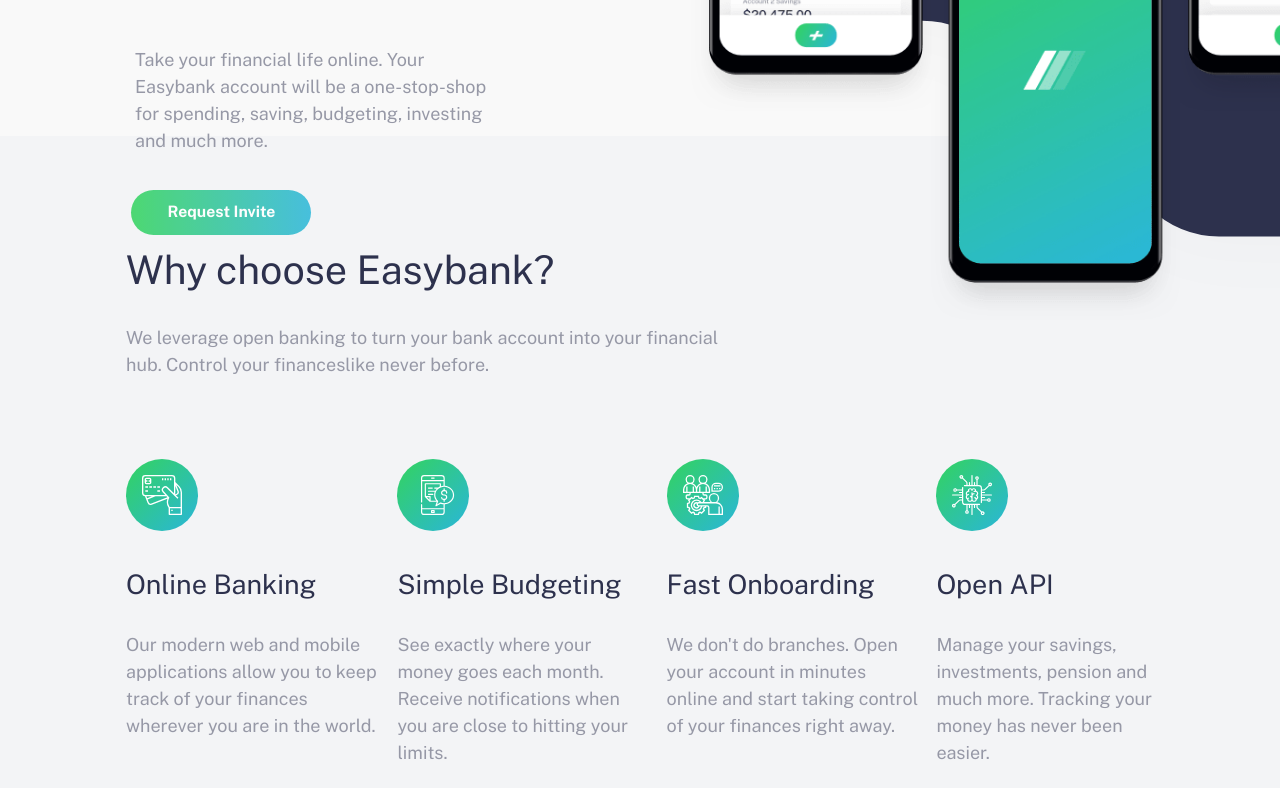
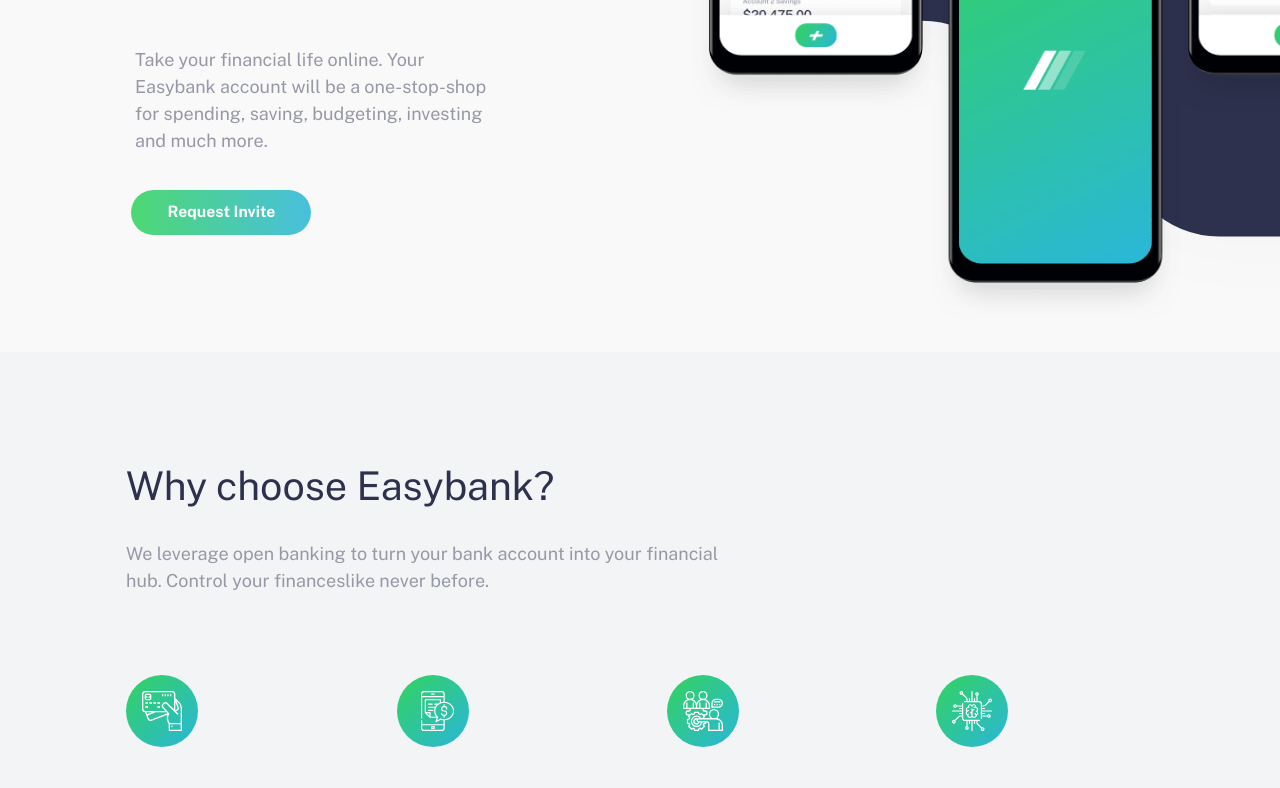
Before and after one commit to ayushy11/EasyBank, a Next.js app: page / in a window 1280 px wide. Shown: the part 520-1308 px from the top of the page. Built offline with nearby package versions, Linux system fonts and the light colour scheme.

Commit message:
fix: style

```diff
--- a/components/Features/Features.js
+++ b/components/Features/Features.js
@@ -15,7 +15,7 @@
 function Features() {
   return (
     <Section
-      mt={{ xs: "", sm: "-12rem" }}
+      mt={{ xs: "",  xl: "-12rem" }}
       // bg="#f9f9f9"
       bg="secondaryLight"
       // border="2px solid orange"
```
